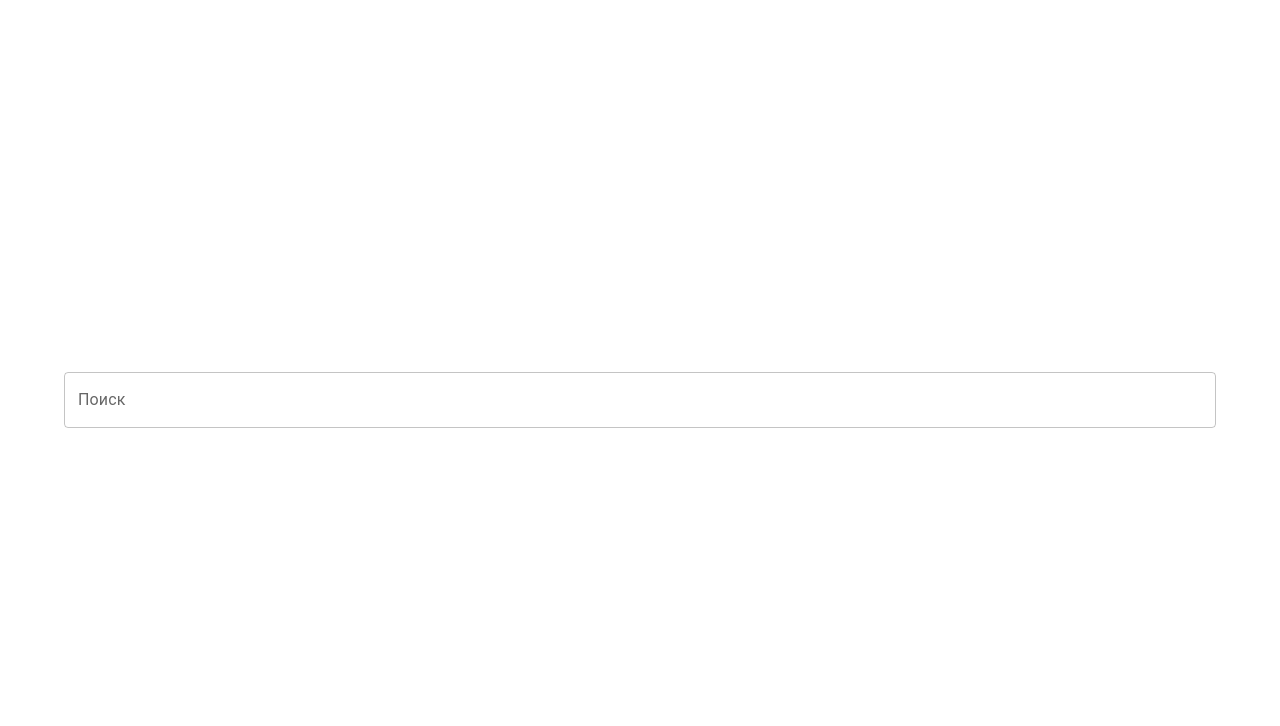
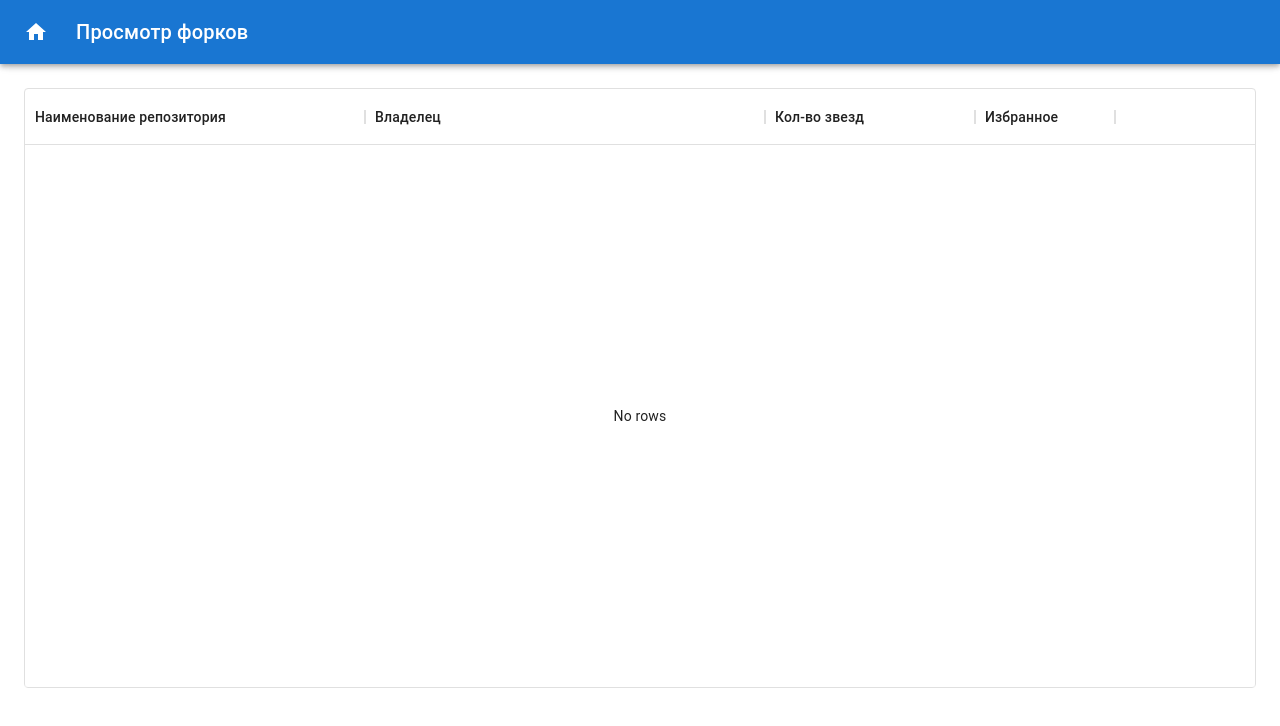
Before and after one commit to evskorobogatij/github_forks_view, a React (Vite) app: page /search in a window 1280 px wide. Shown: the top 726 px of the page. Built offline with nearby package versions, Linux system fonts and the light colour scheme.

Commit message:
Заглушка страницы поиска

```diff
--- a/src/App.tsx
+++ b/src/App.tsx
@@ -1,11 +1,16 @@
 import Main from '@pages/Main'
+import SearchResult from '@pages/SearchResult'
+import { Routes, Route } from 'react-router-dom'
 
 function App() {
   // const [count, setCount] = useState(0)
 
   return (
     <>
-      <Main />
+      <Routes>
+        <Route path="/" element={<Main />} />
+        <Route path={'/search'} element={<SearchResult />} />
+      </Routes>
     </>
   )
 }
--- /dev/null
+++ b/src/components/searchgrid.tsx
@@ -0,0 +1,27 @@
+import { DataGrid, GridColDef } from '@mui/x-data-grid'
+
+export const SearchGrid = (): JSX.Element => {
+  const columns: GridColDef[] = [
+    { field: 'full_name', headerName: 'Наименование репозитория', width: 340 },
+    { field: 'owner', headerName: 'Владелец', width: 400 },
+    { field: 'stargazers_count', headerName: 'Кол-во звезд', width: 210 },
+    { field: 'isFavorite', headerName: 'Избранное', width: 140 }
+  ]
+
+  return (
+    <>
+      <div style={{ width: '100%', height: 600 }}>
+        <DataGrid
+          rows={[]}
+          columns={columns}
+          disableColumnMenu={true}
+          density={'standard'}
+          hideFooterSelectedRowCount={true}
+          pagination={undefined}
+          hideFooterPagination={true}
+          hideFooter={true}
+        />
+      </div>
+    </>
+  )
+}
--- /dev/null
+++ b/src/components/toolbar.tsx
@@ -0,0 +1,37 @@
+import { AppBar, IconButton, Toolbar, Typography } from '@mui/material'
+import HomeIcon from '@mui/icons-material/Home'
+import { useNavigate } from 'react-router-dom'
+
+export const AppToolbar = (): JSX.Element => {
+  const navigate = useNavigate()
+
+  const goHome = () => {
+    navigate('/')
+  }
+  return (
+    <AppBar
+      // position="fixed"
+      color="primary"
+      sx={{ zIndex: (theme) => theme.zIndex.drawer + 1 }}
+    >
+      <Toolbar>
+        <IconButton
+          size="large"
+          edge="start"
+          color="inherit"
+          aria-label="menu"
+          sx={{
+            mr: 2,
+            textDecoration: 'none'
+          }}
+          onClick={goHome}
+        >
+          <HomeIcon />
+        </IconButton>
+        <Typography variant="h6" sx={{ flexGrow: 1 }}>
+          Просмотр форков
+        </Typography>
+      </Toolbar>
+    </AppBar>
+  )
+}
--- a/src/main.tsx
+++ b/src/main.tsx
@@ -1,10 +1,14 @@
 import React from 'react'
 import ReactDOM from 'react-dom/client'
+import { BrowserRouter } from 'react-router-dom'
 import App from './App'
 import './index.css'
 
+
 ReactDOM.createRoot(document.getElementById('root')!).render(
   <React.StrictMode>
-    <App />
+    <BrowserRouter>
+      <App />
+    </BrowserRouter>
   </React.StrictMode>
 )
--- /dev/null
+++ b/src/pages/SearchResult/SearchResult.tsx
@@ -0,0 +1,30 @@
+import { SearchGrid } from '@components/searchgrid'
+import { AppToolbar } from '@components/toolbar'
+import { CssBaseline, Stack, Toolbar } from '@mui/material'
+import { styled } from '@mui/system'
+
+const MainContainer = styled('main')(({ theme }) => ({
+  flexGrow: 1,
+  padding: theme.spacing(3)
+}))
+
+export const SearchResult = (): JSX.Element => {
+  return (
+    <>
+      {/* <div style={{ display: 'flex', minHeight: '100vh' }}>
+        <AppToolbar />
+        <MainContainer>
+          <Toolbar />
+          <SearchGrid />
+        </MainContainer>
+      </div> */}
+      <Stack>
+        <AppToolbar />
+        <MainContainer>
+          <Toolbar />
+          <SearchGrid />
+        </MainContainer>
+      </Stack>
+    </>
+  )
+}
--- /dev/null
+++ b/src/pages/SearchResult/index.ts
@@ -0,0 +1,3 @@
+import { SearchResult } from './SearchResult'
+
+export default SearchResult
```
